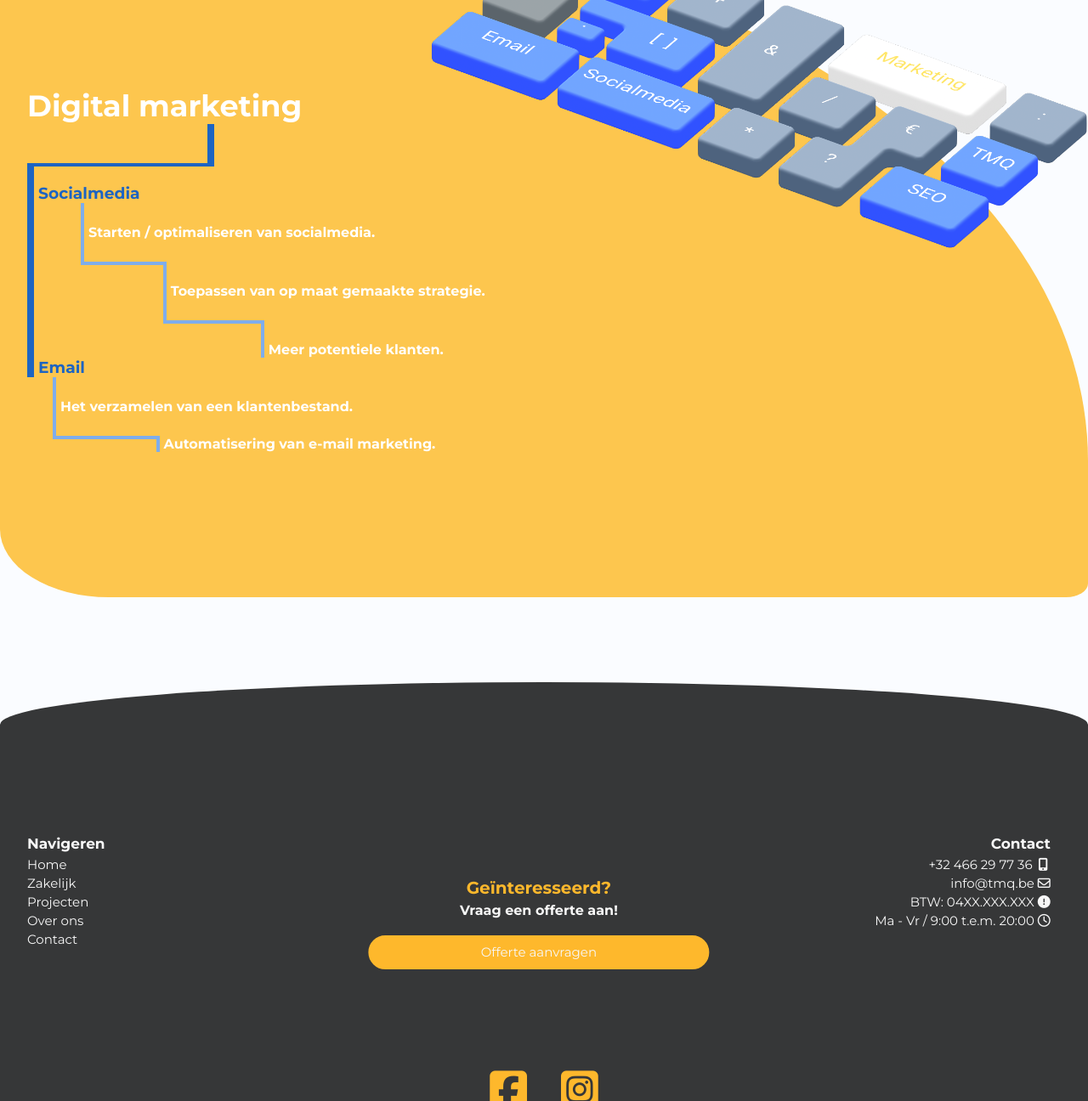
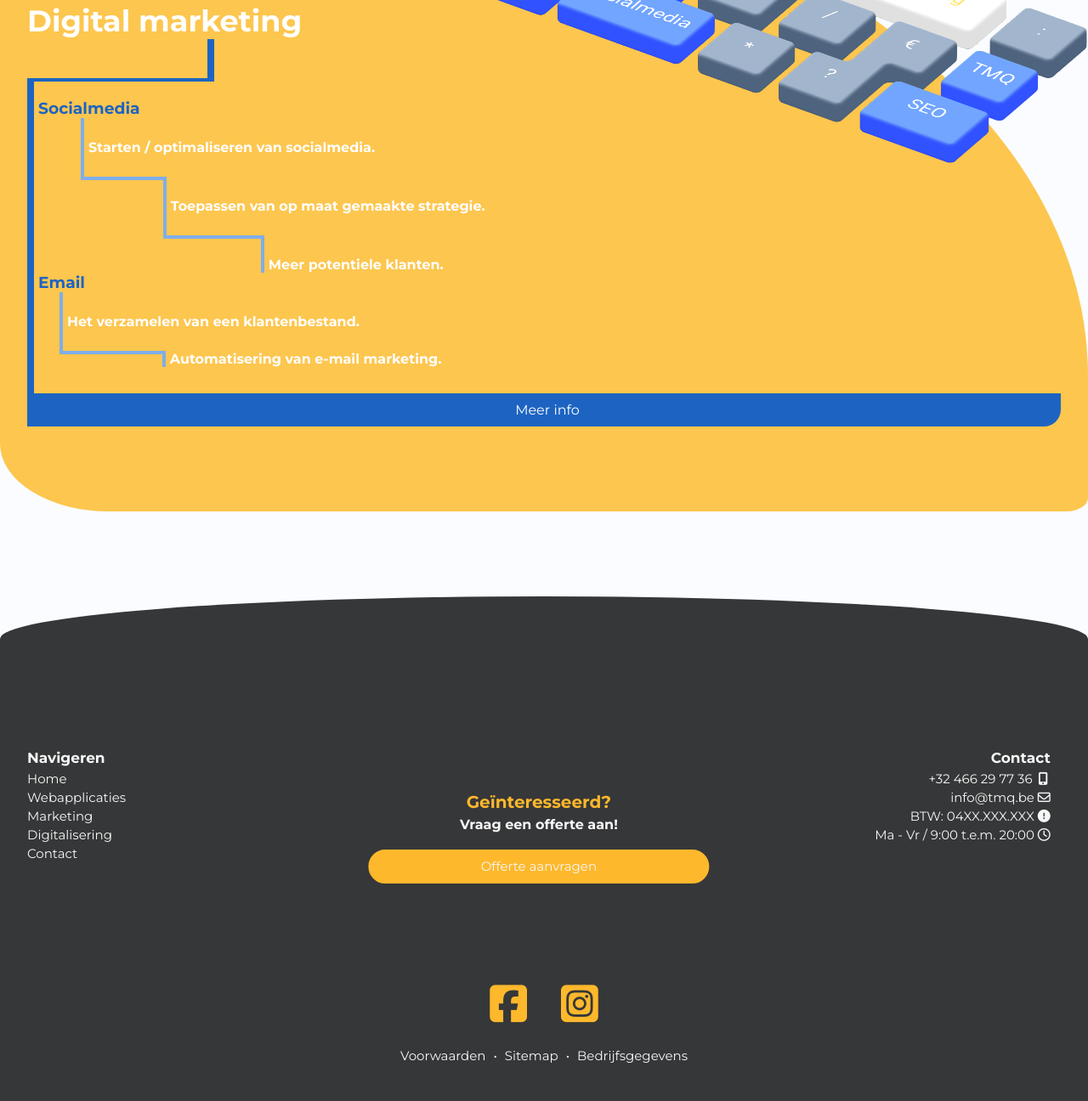
Before and after one commit to ThomasMalecki/TMQ-werk, a plain HTML site: page Company site/index.html in a window 1280 px wide. Shown: the part 2624-3920 px from the top of the page at 85% size. Drawn offline with Linux system fonts and the light colour scheme.

Commit message:
marketing section complete

```diff
--- a/Company site/css/home.css
+++ b/Company site/css/home.css
@@ -414,9 +414,8 @@
 }
 
 .marketing-section{
-    margin-top: 100px;
+    padding-bottom: 100px;
     background-color: var(--color-rare-light);
-    min-height:800px;
     color: var(--color-text-light);
     border-radius: 0% 80% 2% 10%;
 }
@@ -493,6 +492,20 @@
 .marketing-section .main{
     border-left: 8px var(--color-primary)  solid;
 }
+.marketing-section .more-info{
+    clear: both;
+    display: block;
+}
+.marketing-section .more-info a{
+    width: 100%;
+    display: block;
+    text-align: center;
+    background-color: var(--color-primary);
+    padding: 10px;
+    border-bottom-right-radius: 20px;
+    margin-top: 50px;
+    color: var(--color-text-light)
+}
 @media only screen and (max-width: 900px){
     .keyboard-img{
         position: absolute;
@@ -500,7 +513,12 @@
     }
 }
 @media only screen and (max-width: 600px){
-
+    .marketing-section .content{
+        padding-top: 80px;
+    }
+    .marketing-section{
+        border-radius: 20% 0% 20% 0%;
+    }
     .marketing-section .title{
         font-size: 27px;
     }
@@ -525,6 +543,6 @@
 }
 @media only screen and (max-width: 350px){
     .marketing-section{
-        border-radius: 0% 40% 2% 10%;
+        border-radius: 0% 20% 40% 10%;
     }
 }
--- a/Company site/index.html
+++ b/Company site/index.html
@@ -152,10 +152,12 @@
                         </div>
 
                         <h3 class="email-word">Email</h3>
-                    </div>
-                    <h4 class="email-word-verzamel">Het verzamelen van een klantenbestand.</h4>
+                        <h4 class="email-word-verzamel">Het verzamelen van een klantenbestand.</h4>
                         <div style="margin-left: 30px;border-bottom: 4px var(--color-secondary) solid; width: 10%; float:left;"></div>
                         <h4 class="email-word-auto">Automatisering van e-mail marketing.</h4>
+                        <p class="more-info"><a href="marketing.html">Meer info</a></p>
+                    </div>
+
                 </div>
             </div>
         </div>
@@ -171,11 +173,11 @@
           <div class="row">
             <div class="col">
               <h2>Navigeren</h2>
-              <p><a href="home">Home</a></p>
-              <p><a href="zakelijk">Zakelijk</a></p>
-              <p><a href="projecten">Projecten</a></p>
-              <p><a href="over">Over ons</a></p>
-              <p><a href="contact">Contact</a></p>
+              <p><a href="home.php">Home</a></p>
+              <p><a href="webapplicaties.html">Webapplicaties</a></p>
+              <p><a href="marketing.html">Marketing</a></p>
+              <p><a href="digitalisering.html">Digitalisering</a></p>
+              <p><a href="contact.html">Contact</a></p>
             </div>
             <div class="col">
               <h3 style="text-align:center;">Geïnteresseerd?</h3>
```
